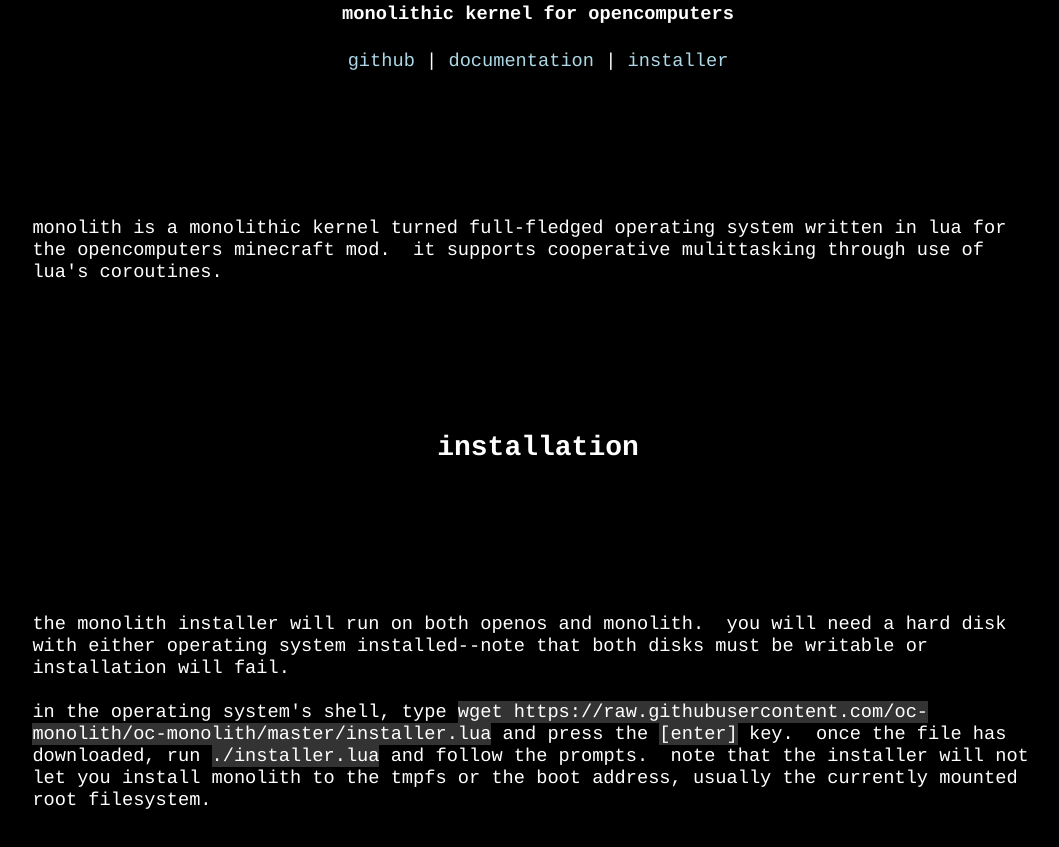
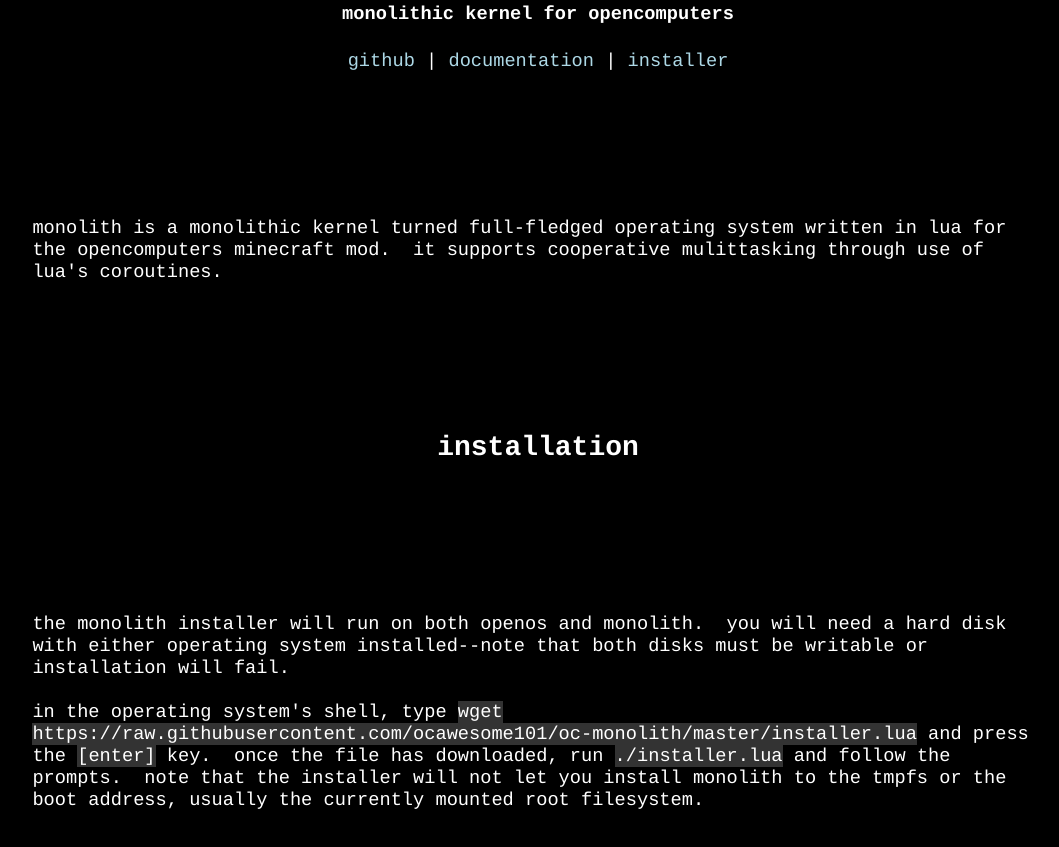
Before and after one commit to oc-monolith/oc-monolith.github.io, a plain HTML site: page index.html in a window 1280 px wide. Shown: the part 89-936 px from the top of the page, without its empty margins (102-1161 px from the left). Drawn offline with Linux system fonts and the light colour scheme.

Commit message:
update links

```diff
--- a/index.html
+++ b/index.html
@@ -17,7 +17,7 @@
     <p>
       the monolith installer will run on both openos and monolith.&nbsp;&nbsp;you will need a hard disk with either operating system installed--note that both disks must be writable or installation will fail.
       <br><br>
-      in the operating system's shell, type <span class="code">wget https://raw.githubusercontent.com/oc-monolith/oc-monolith/master/installer.lua</span> and press the <span class="code">[enter]</span> key.&nbsp;&nbsp;once the file has downloaded, run <span class="code">./installer.lua</span> and follow the prompts.&nbsp;&nbsp;note that the installer will not let you install monolith to the tmpfs or the boot address, usually the currently mounted root filesystem.
+      in the operating system's shell, type <span class="code">wget https://raw.githubusercontent.com/ocawesome101/oc-monolith/master/installer.lua</span> and press the <span class="code">[enter]</span> key.&nbsp;&nbsp;once the file has downloaded, run <span class="code">./installer.lua</span> and follow the prompts.&nbsp;&nbsp;note that the installer will not let you install monolith to the tmpfs or the boot address, usually the currently mounted root filesystem.
     </p>
   </body>
 </html>
```
